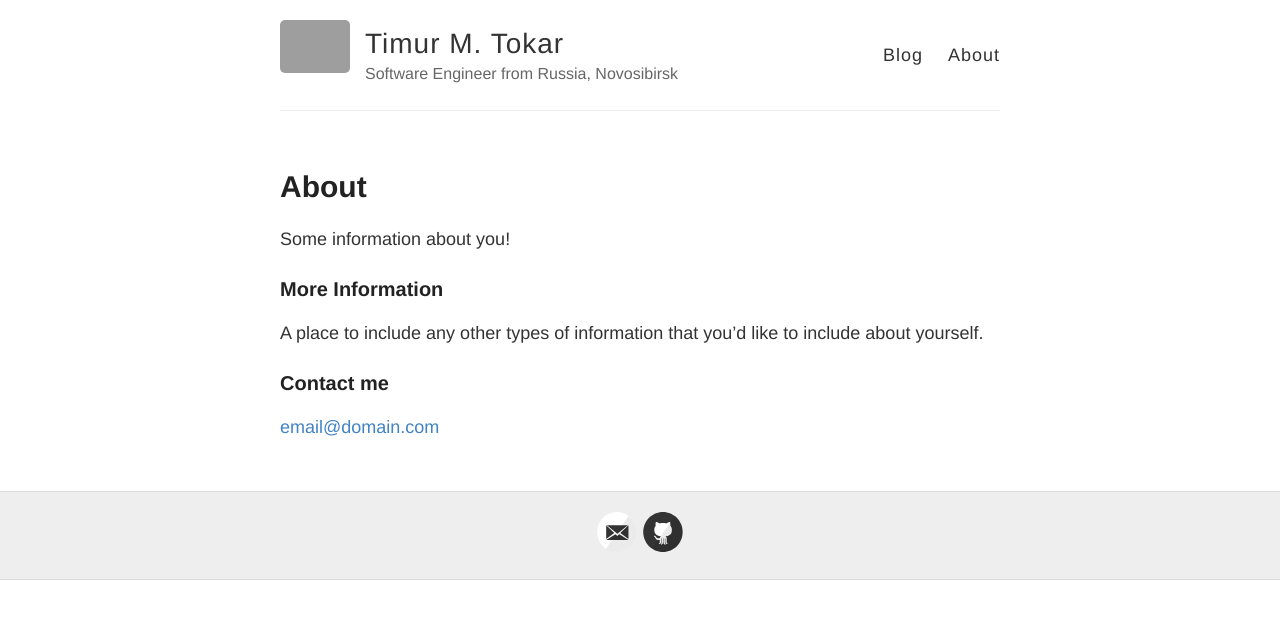
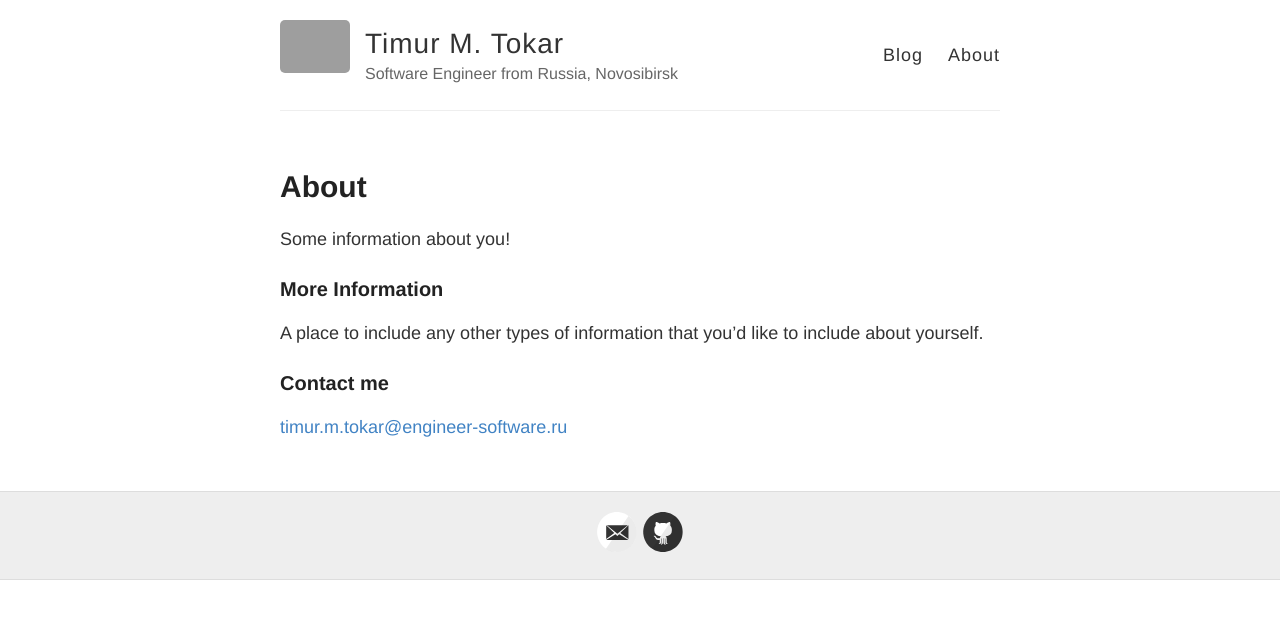
Before and after one commit to tokar-t-m/tokar-t-m, a Jekyll site: the page built from about.md, in a window 1280 px wide. Shown: the top 619 px of the page. Built offline with Jekyll 4.4.1, drawn with Linux system fonts in a browser that asks for light colours; grey boxes are pictures that could not be loaded.

Commit message:
update about.md

```diff
--- a/about.md
+++ b/about.md
@@ -12,4 +12,4 @@ A place to include any other types of information that you'd like to include abo
 
 ### Contact me
 
-[email@domain.com](mailto:email@domain.com)
+[timur.m.tokar@engineer-software.ru](mailto:engineer-software.ru)
```
